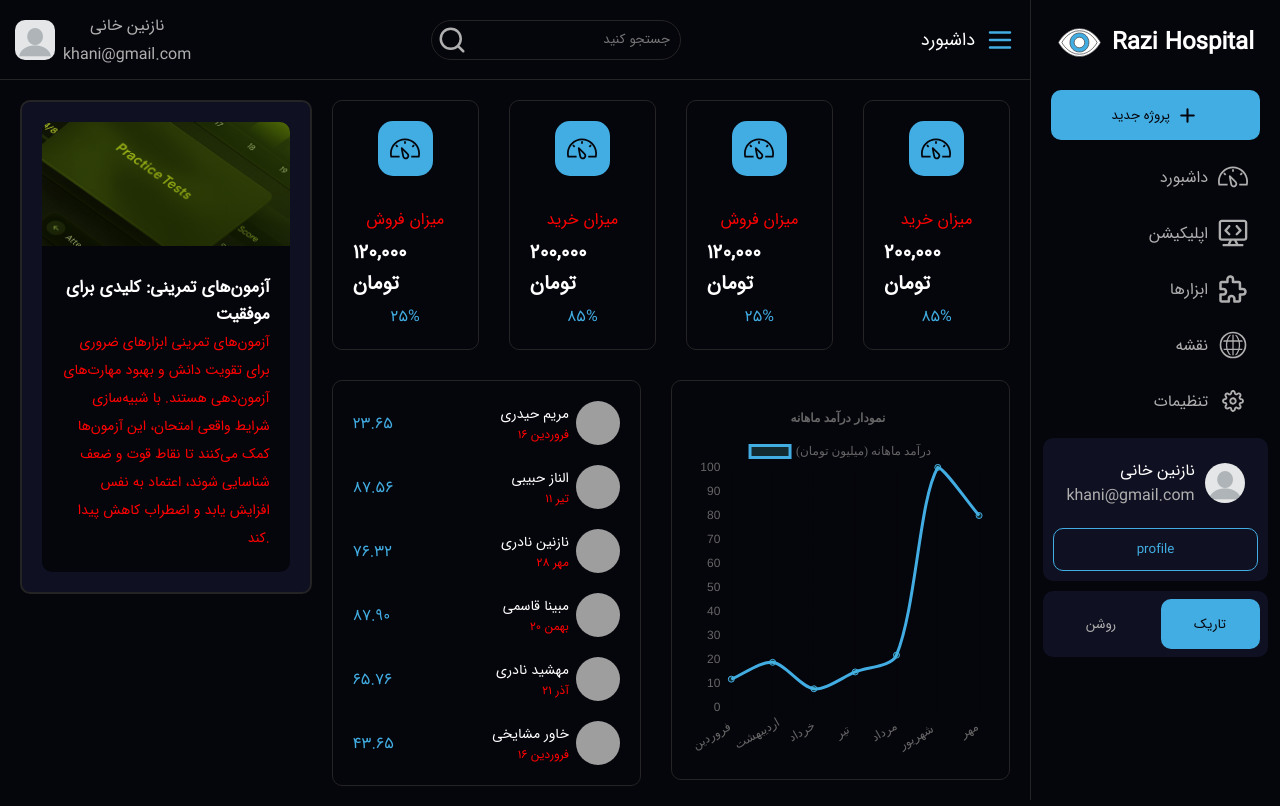
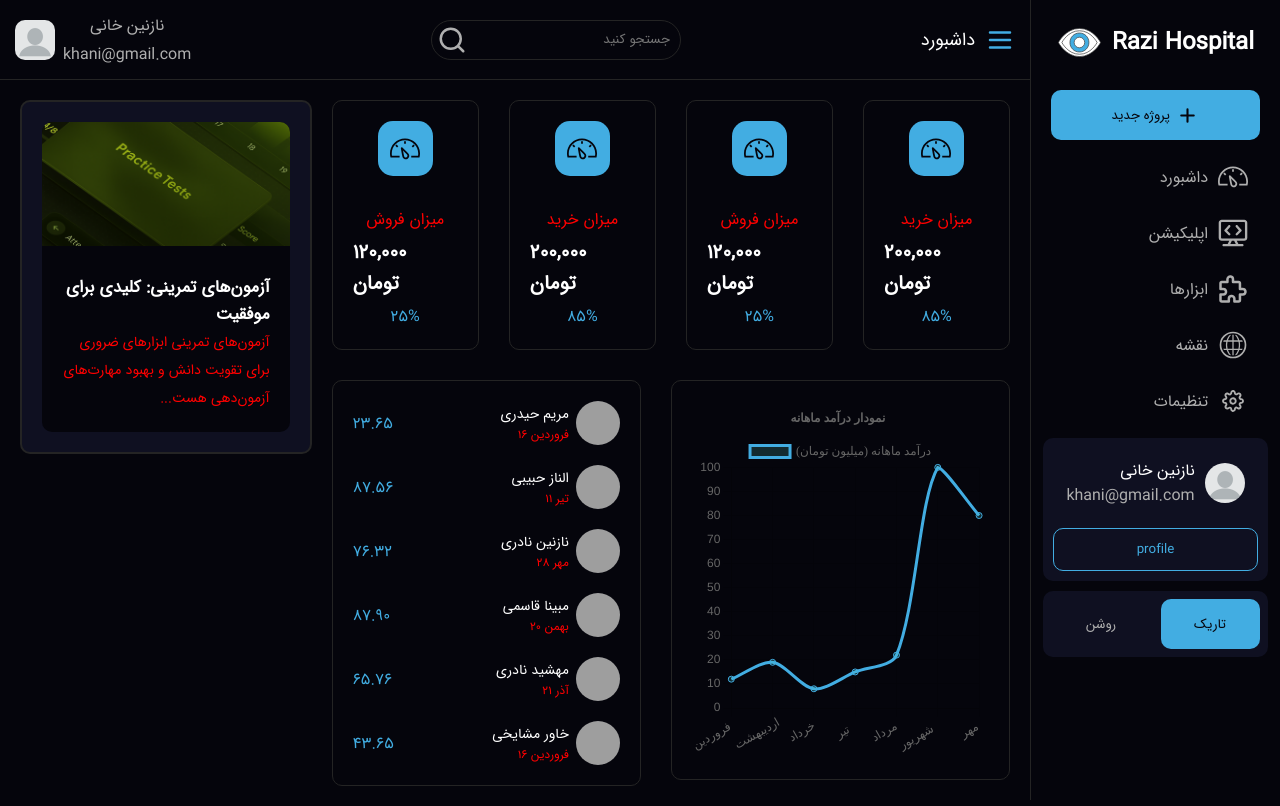
Before and after one commit to mohammadkhani76/dashboard, a React (Vite) app: page /panel in a window 1280 px wide. Built offline with nearby package versions, Linux system fonts and the light colour scheme; grey boxes are pictures that could not be loaded.

Commit message:
added textLimited fun

```diff
--- a/src/pages/Dashboard/Dashboard.module.css
+++ b/src/pages/Dashboard/Dashboard.module.css
@@ -159,6 +159,7 @@
     font-size: 14px;
     color: var(--color-7);
     line-height: 28px;
+    direction: rtl;
   }
 }
 
--- a/src/pages/Dashboard/_components/DashboardBlog.jsx
+++ b/src/pages/Dashboard/_components/DashboardBlog.jsx
@@ -2,6 +2,14 @@ import ImgBlog from "../../../assets/pic/blog.png";
 import style from "./../Dashboard.module.css";
 
 export const DashboardBlog = () => {
+  const handelTextLimit = (text, maxlength) => {
+    if (!text) return "";
+    return text.length > maxlength ? text.slice(0, maxlength) + "..." : text;
+  };
+  const text = `آزمون‌های تمرینی ابزارهای ضروری برای تقویت دانش و بهبود مهارت‌های
+  آزمون‌دهی هستند. با شبیه‌سازی شرایط واقعی امتحان، این آزمون‌ها کمک
+  می‌کنند تا نقاط قوت و ضعف شناسایی شوند، اعتماد به نفس افزایش یابد
+  و اضطراب کاهش پیدا کند.`;
   return (
     <>
       <div className={style.dashLeft}>
@@ -9,12 +17,7 @@ export const DashboardBlog = () => {
           <img src={ImgBlog} alt="blog" />
           <div className={style.dashLeftItemDes}>
             <h4>آزمون‌های تمرینی: کلیدی برای موفقیت</h4>
-            <p>
-              آزمون‌های تمرینی ابزارهای ضروری برای تقویت دانش و بهبود مهارت‌های
-              آزمون‌دهی هستند. با شبیه‌سازی شرایط واقعی امتحان، این آزمون‌ها کمک
-              می‌کنند تا نقاط قوت و ضعف شناسایی شوند، اعتماد به نفس افزایش یابد
-              و اضطراب کاهش پیدا کند.
-            </p>
+            <p>{handelTextLimit(text, 81)}</p>
           </div>
         </div>
       </div>
```
